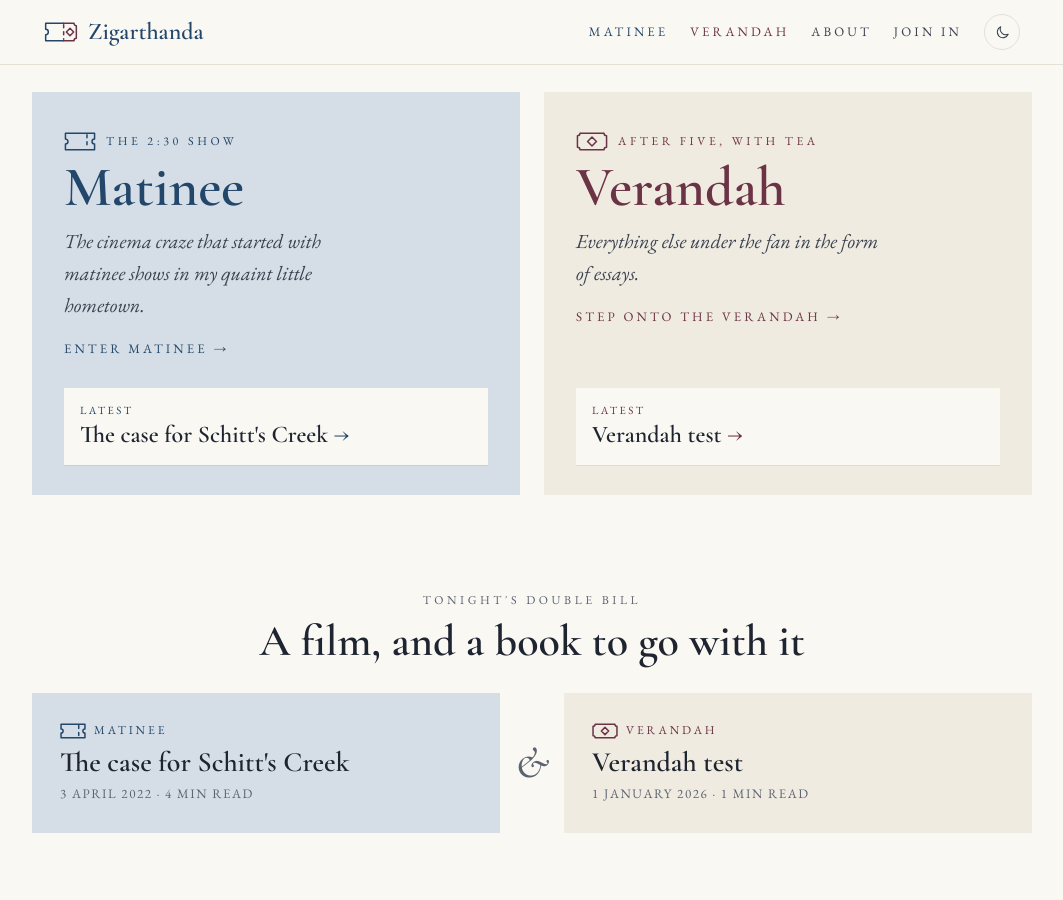
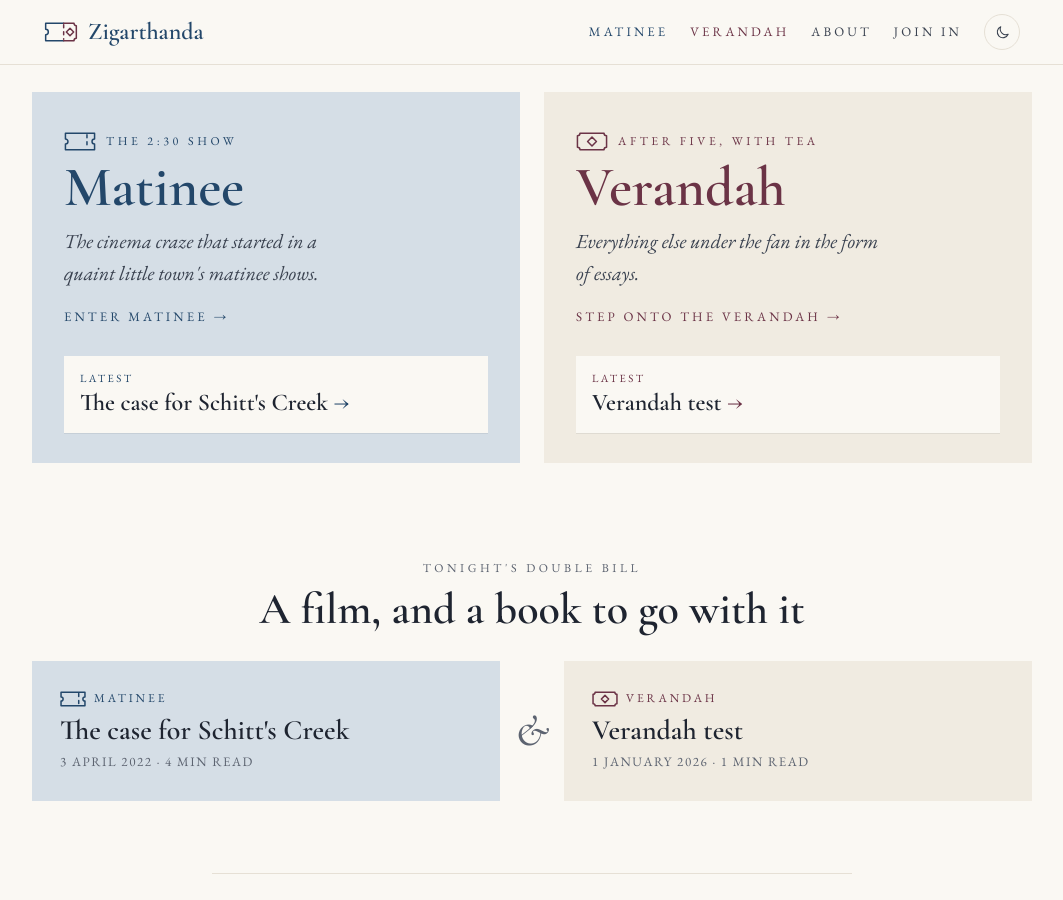
Before and after one commit to sibiusblack/zigarthanda, a Jekyll site: the page index.html, which Jekyll copies as it is, in a window 1280 px wide and 900 px high, scrolled down 727 px. Shown: the whole window, without its empty margins (108-1171 px from the left). Built offline with Jekyll 4.4.1, drawn with Linux system fonts in a browser that asks for light colours.

Commit message:
Update description for matinee shows

```diff
--- a/index.html
+++ b/index.html
@@ -70,7 +70,7 @@
           The 2:30 show
         </span>
         <span class="door-name">Matinee</span>
-        <span class="door-desc">The cinema craze that started with matinee shows in my quaint little hometown.</span>
+        <span class="door-desc">The cinema craze that started in a quaint little town's matinee shows.</span>
         <a class="door-enter" href="/matinee/">Enter Matinee →</a>
         <a class="door-latest" href="/matinee/" data-latest="matinee" hidden><small>Latest</small><strong data-title></strong></a>
       </div>
```
